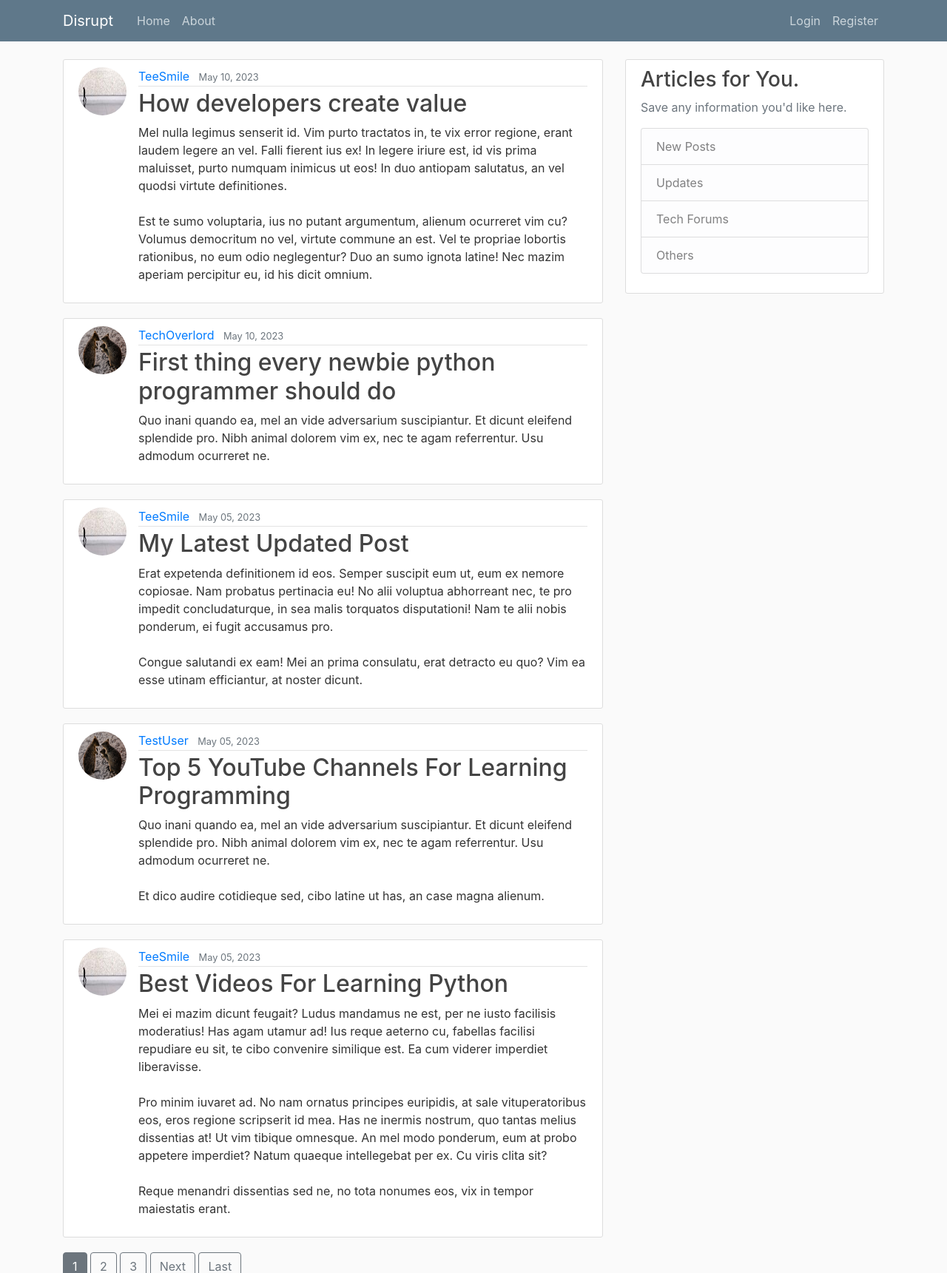
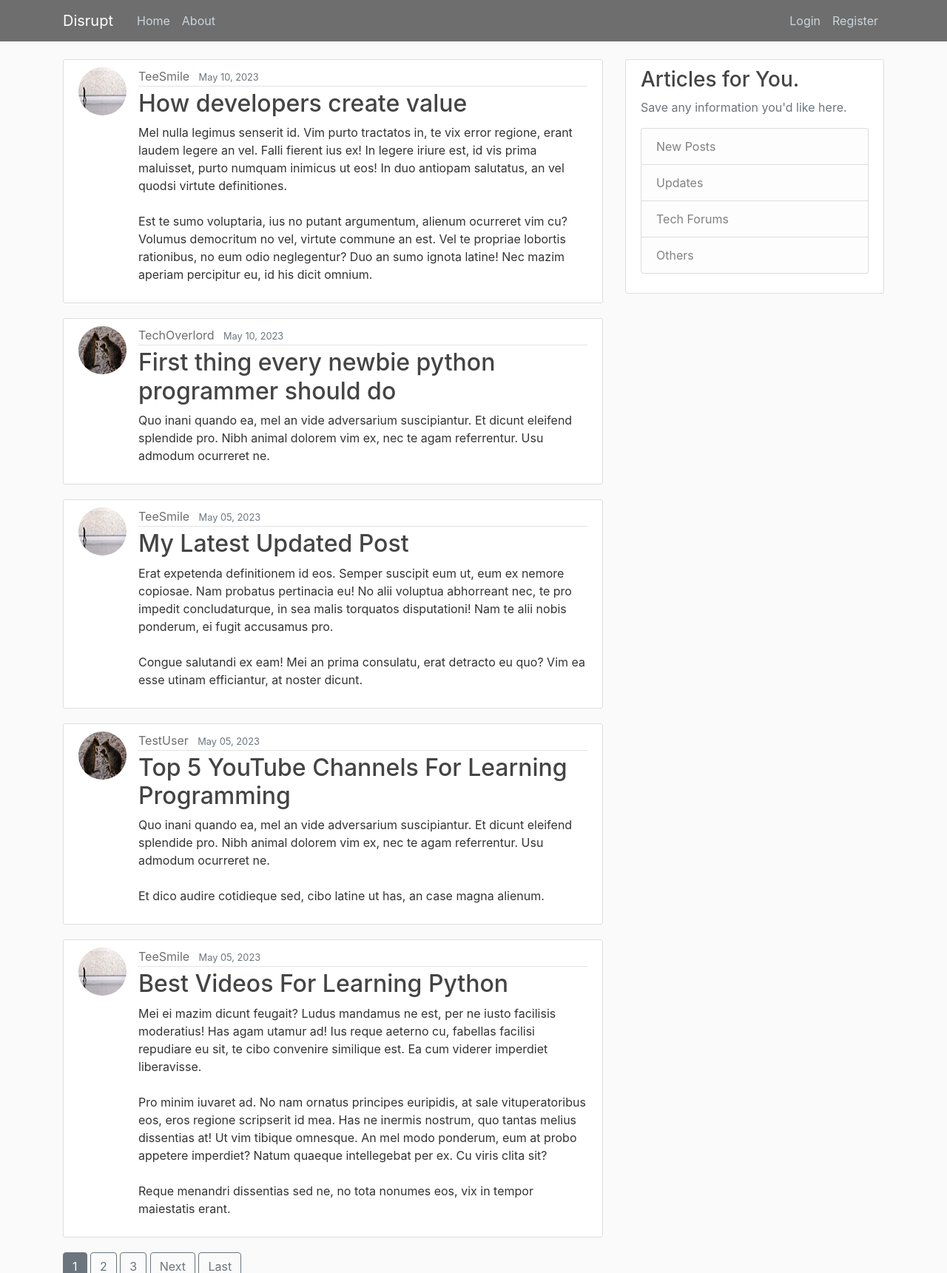
Before and after one commit to OsimFavour/disrupt, a Django app: page / in a window 1280 px wide. Shown: the top 1721 px of the page at 74% size. Run offline with Django 3.2, Linux system fonts and the light colour scheme; data comes from the database, SQL or seed files in the repository; some libraries are stand-ins or nearby versions.

Commit message:
Create new CSS styling for links

```diff
--- a/django_project/techblog/static/techblog/main.css
+++ b/django_project/techblog/static/techblog/main.css
@@ -12,8 +12,20 @@ ul {
   margin: 0;
 }
 
+/* .bg-steel {
+  background-color: #5f788a;
+} */
+
 .bg-steel {
-  background-color: #5f788a;
+  background-color: #6E6E6E;
+}
+
+.profile-link {
+  color: #6E6E6E;
+}
+
+.profile-link:hover, .profile-link:focus {
+  color: #428bca !important;
 }
 
 .site-header .navbar-nav .nav-link {
```
